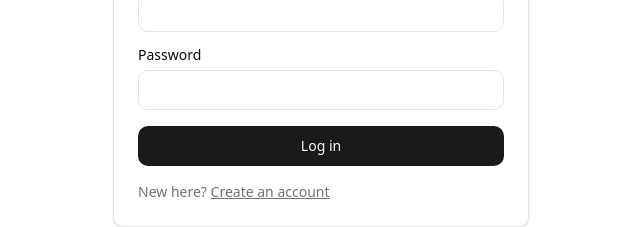
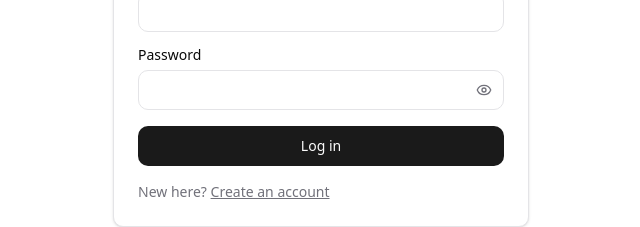
Before and after one commit to eldebataanonui-hash/JVPHB2-3-phinma-builder-template, a Next.js app: page /login in a window 1280 px wide. Shown: the part 337-564 px from the top of the page, without its empty margins (319-959 px from the left). Built offline with nearby package versions, Linux system fonts and the light colour scheme.

Commit message:
fix: 03 — repair profiles read policy, add show-password toggle
The read policy had been changed in the dashboard so nobody could read
profiles. 005 restores it. Also adds an eye button to password fields.

Co-Authored-By: Claude Opus 5.5 <noreply@anthropic.com>

```diff
--- a/src/app/login/page.tsx
+++ b/src/app/login/page.tsx
@@ -3,6 +3,7 @@ import { Button } from "@/components/ui/button";
 import { Card, CardContent, CardHeader, CardTitle } from "@/components/ui/card";
 import { Input } from "@/components/ui/input";
 import { Label } from "@/components/ui/label";
+import { PasswordInput } from "@/components/password-input";
 import { logIn } from "@/app/auth/actions";
 
 export default async function LogInPage(props: PageProps<"/login">) {
@@ -26,7 +27,7 @@ export default async function LogInPage(props: PageProps<"/login">) {
             </div>
             <div className="flex flex-col gap-2">
               <Label htmlFor="password">Password</Label>
-              <Input id="password" name="password" type="password" required />
+              <PasswordInput id="password" name="password" required />
             </div>
             <Button type="submit">Log in</Button>
             <p className="text-sm text-muted-foreground">
--- a/src/app/profile/page.tsx
+++ b/src/app/profile/page.tsx
@@ -9,6 +9,7 @@ export default async function MyProfilePage() {
   } = await supabase.auth.getUser();
 
   if (!user) redirect("/login");
+
 
   // Safety net: the database trigger normally creates the profile when
   // the email is confirmed. If it's missing (e.g. the account was
--- a/src/app/signup/page.tsx
+++ b/src/app/signup/page.tsx
@@ -3,6 +3,7 @@ import { Button } from "@/components/ui/button";
 import { Card, CardContent, CardDescription, CardHeader, CardTitle } from "@/components/ui/card";
 import { Input } from "@/components/ui/input";
 import { Label } from "@/components/ui/label";
+import { PasswordInput } from "@/components/password-input";
 import { signUp } from "@/app/auth/actions";
 
 export default async function SignUpPage(props: PageProps<"/signup">) {
@@ -36,7 +37,7 @@ export default async function SignUpPage(props: PageProps<"/signup">) {
               </div>
               <div className="flex flex-col gap-2">
                 <Label htmlFor="password">Password</Label>
-                <Input id="password" name="password" type="password" required minLength={6} />
+                <PasswordInput id="password" name="password" required minLength={6} />
               </div>
               <Button type="submit">Sign up</Button>
               <p className="text-sm text-muted-foreground">
--- /dev/null
+++ b/src/components/password-input.tsx
@@ -0,0 +1,25 @@
+"use client";
+
+import { useState } from "react";
+import { Eye, EyeOff } from "lucide-react";
+import { Input } from "@/components/ui/input";
+
+// A password box with an eye button to show or hide what you typed.
+// "use client" because the show/hide toggle runs in the browser.
+export function PasswordInput(props: React.ComponentProps<typeof Input>) {
+  const [visible, setVisible] = useState(false);
+
+  return (
+    <div className="relative">
+      <Input {...props} type={visible ? "text" : "password"} className="pr-10" />
+      <button
+        type="button"
+        onClick={() => setVisible(!visible)}
+        aria-label={visible ? "Hide password" : "Show password"}
+        className="absolute inset-y-0 right-0 flex w-10 items-center justify-center text-muted-foreground hover:text-foreground"
+      >
+        {visible ? <EyeOff className="h-4 w-4" /> : <Eye className="h-4 w-4" />}
+      </button>
+    </div>
+  );
+}
```
Also changed, not shown: 1 other file (tests, documents, lock files or other folders).
